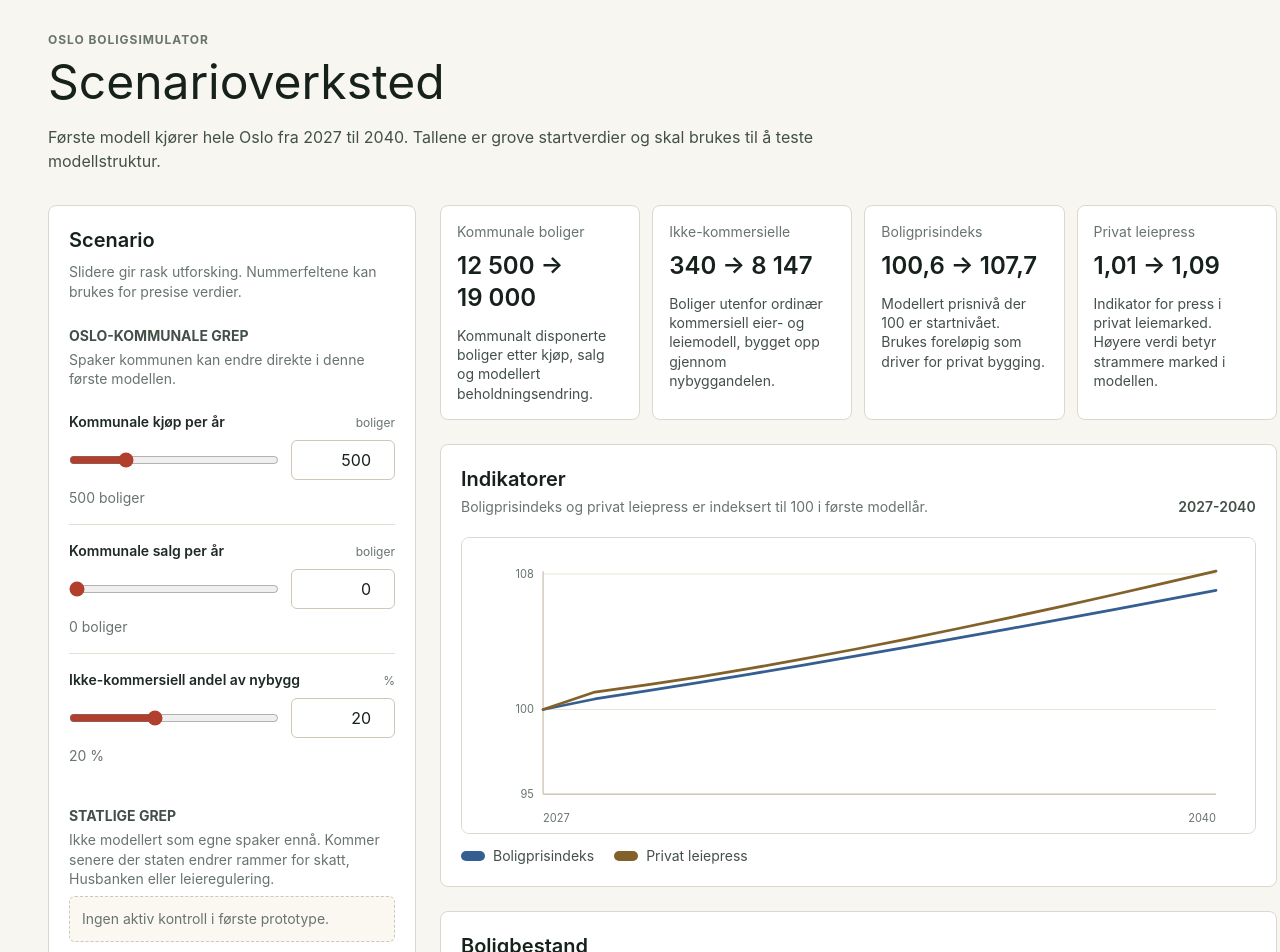
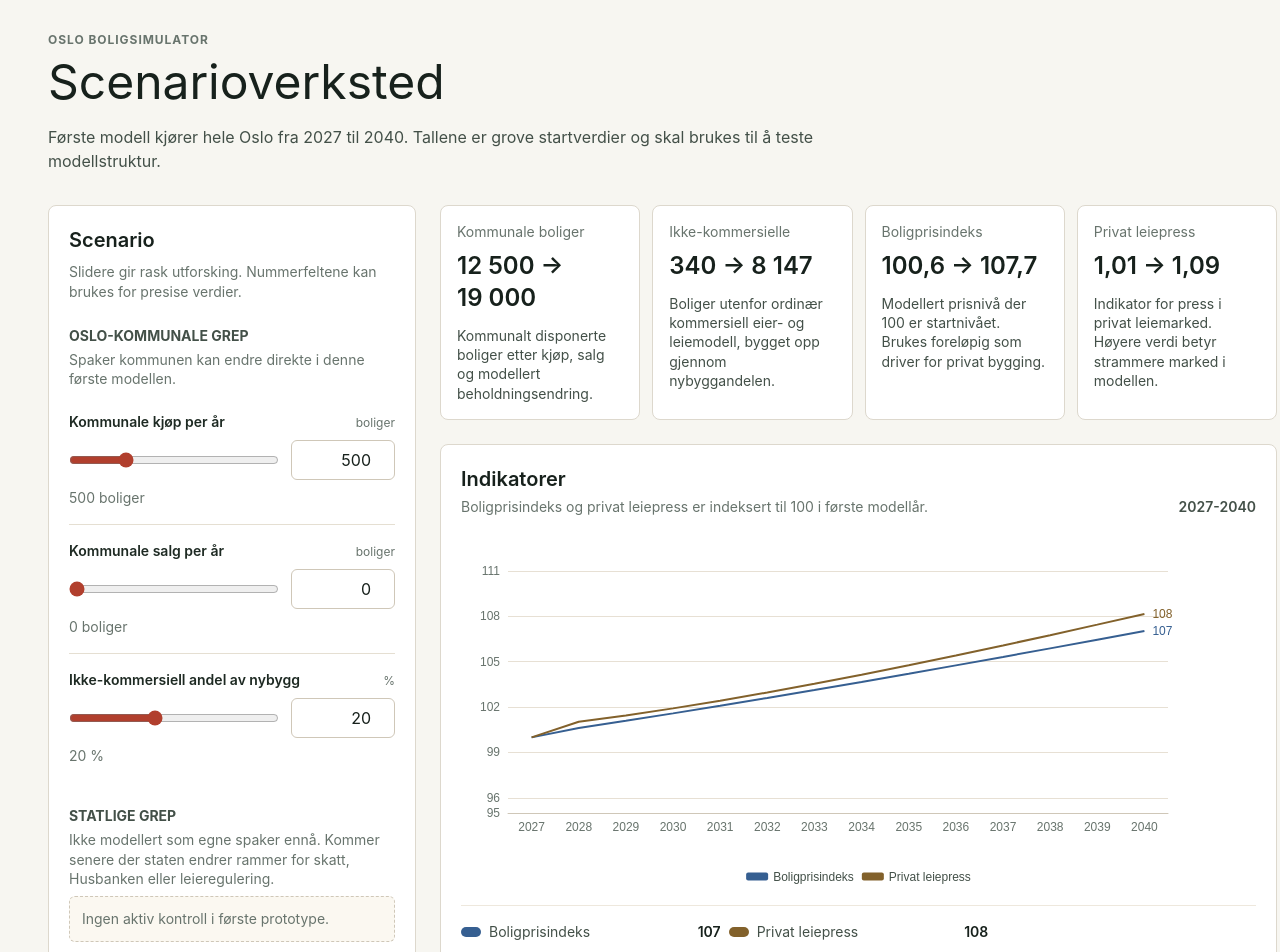
Before and after one commit to runehol/bolig-simulator, a React (Vite) app: page / in a window 1280 px wide. Shown: the top 952 px of the page. Built offline with nearby package versions, Linux system fonts and the light colour scheme.

Commit message:
Use ECharts for scenario graphs

```diff
--- a/package.json
+++ b/package.json
@@ -16,6 +16,7 @@
   },
   "dependencies": {
     "@vitejs/plugin-react": "^4.3.4",
+    "echarts": "^6.1.0",
     "react": "^18.3.1",
     "react-dom": "^18.3.1"
   },
--- a/src/ui/App.tsx
+++ b/src/ui/App.tsx
@@ -13,6 +13,7 @@ import {
   serializeScenarioSearch,
   type ScenarioUrlState,
 } from "../routing/scenario-url";
+import { ScenarioChart, type ScenarioChartSeries } from "./ScenarioChart";
 
 type ControlDefinition = {
   id: keyof ScenarioFormState;
@@ -26,12 +27,7 @@ type ControlDefinition = {
 
 type ScenarioFormState = ScenarioUrlState;
 
-type ChartSeries = {
-  key: string;
-  label: string;
-  color: string;
-  values: number[];
-};
+type ChartSeries = ScenarioChartSeries;
 
 const controls: ControlDefinition[] = [
   {
@@ -174,36 +170,6 @@ const normalizeValues = (values: number[], baseValue: number) => {
   return values.map((value) => (value / baseValue) * 100);
 };
 
-const buildPath = (
-  values: number[],
-  minValue: number,
-  maxValue: number,
-  width: number,
-  height: number,
-  padding: {
-    bottom: number;
-    left: number;
-    right: number;
-    top: number;
-  },
-) => {
-  const range = Math.max(1, maxValue - minValue);
-  const plotWidth = width - padding.left - padding.right;
-  const plotHeight = height - padding.top - padding.bottom;
-
-  return values
-    .map((value, index) => {
-      const x =
-        padding.left + (plotWidth * index) / Math.max(1, values.length - 1);
-      const y =
-        height - padding.bottom - ((value - minValue) / range) * plotHeight;
-      const command = index === 0 ? "M" : "L";
-
-      return `${command} ${x.toFixed(2)} ${y.toFixed(2)}`;
-    })
-    .join(" ");
-};
-
 const buildIndicatorSeries = (years: SimulationYearResult[]): ChartSeries[] => [
   {
     key: "price",
@@ -340,151 +306,6 @@ function ScenarioControl({
   );
 }
 
-function LineChart({
-  ariaLabel,
-  referenceValue,
-  valueFloor,
-  years,
-  series,
-}: {
-  ariaLabel: string;
-  referenceValue?: number;
-  valueFloor?: number;
-  years: number[];
-  series: ChartSeries[];
-}) {
-  const width = 860;
-  const height = 320;
-  const padding = {
-    bottom: 42,
-    left: 88,
-    right: 42,
-    top: 36,
-  };
-  const allValues = series.flatMap((item) => item.values);
-  const minValue = Math.min(valueFloor ?? referenceValue ?? 0, ...allValues);
-  const maxValue = Math.max(referenceValue ?? 0, ...allValues);
-  const middleValue = referenceValue ?? minValue + (maxValue - minValue) / 2;
-  const gridValues = Array.from(
-    new Set(
-      [minValue, middleValue, maxValue].map((value) => Math.round(value)),
-    ),
-  );
-
-  return (
-    <figure className="m-0">
-      <div className="overflow-x-auto rounded-lg border border-[#ddd8cd] bg-white">
-        <svg
-          aria-label={ariaLabel}
-          className="block min-w-[720px]"
-          role="img"
-          viewBox={`0 0 ${width} ${height}`}
-        >
-          <rect fill="#ffffff" height={height} width={width} />
-          {gridValues.map((value) => {
-            const y =
-              height -
-              padding.bottom -
-              ((value - minValue) / Math.max(1, maxValue - minValue)) *
-                (height - padding.top - padding.bottom);
-
-            return (
-              <g key={value}>
-                <line
-                  stroke="#e7e0d4"
-                  strokeWidth="1"
-                  x1={padding.left}
-                  x2={width - padding.right}
-                  y1={y}
-                  y2={y}
-                />
-                <text
-                  fill="#68746d"
-                  fontSize="12"
-                  textAnchor="end"
-                  x={padding.left - 10}
-                  y={y + 4}
-                >
-                  {formatMetricValue(value, 0)}
-                </text>
-              </g>
-            );
-          })}
-          <line
-            stroke="#cfc7b8"
-            strokeWidth="1.5"
-            x1={padding.left}
-            x2={padding.left}
-            y1={padding.top}
-            y2={height - padding.bottom}
-          />
-          <line
-            stroke="#cfc7b8"
-            strokeWidth="1.5"
-            x1={padding.left}
-            x2={width - padding.right}
-            y1={height - padding.bottom}
-            y2={height - padding.bottom}
-          />
-          {series.map((item) => (
-            <path
-              d={buildPath(
-                item.values,
-                minValue,
-                maxValue,
-                width,
-                height,
-                padding,
-              )}
-              fill="none"
-              key={item.key}
-              stroke={item.color}
-              strokeLinecap="round"
-              strokeLinejoin="round"
-              strokeWidth="3"
-            />
-          ))}
-          {years.map((year, index) => {
-            if (index !== 0 && index !== years.length - 1) {
-              return null;
-            }
-
-            const x =
-              padding.left +
-              ((width - padding.left - padding.right) * index) /
-                Math.max(1, years.length - 1);
-
-            return (
-              <text
-                fill="#68746d"
-                fontSize="12"
-                key={year}
-                textAnchor={index === 0 ? "start" : "end"}
-                x={x}
-                y={height - 12}
-              >
-                {year}
-              </text>
-            );
-          })}
-        </svg>
-      </div>
-      <figcaption className="mt-3 flex flex-wrap gap-x-5 gap-y-2 text-sm text-[#435048]">
-        {series.map((item) => (
-          <span className="inline-flex items-center gap-2" key={item.key}>
-            <span
-              aria-hidden="true"
-              className="h-2.5 w-6 rounded-full"
-              style={{ backgroundColor: item.color }}
-            />
-            {item.label}
-          </span>
-        ))}
-      </figcaption>
-    </figure>
-  );
-}
-
 function ChartPanel({
   ariaLabel,
   children,
@@ -514,13 +335,32 @@ function ChartPanel({
         </p>
       </div>
 
-      <LineChart
+      <ScenarioChart
         ariaLabel={ariaLabel}
         referenceValue={referenceValue}
         series={series}
         valueFloor={valueFloor}
         years={years}
       />
+      <div className="mt-4 grid gap-2 border-t border-[#eee8dd] pt-4 sm:grid-cols-2 lg:grid-cols-3">
+        {series.map((item) => {
+          const finalValue = item.values[item.values.length - 1] ?? 0;
+
+          return (
+            <div className="flex items-baseline gap-2 text-sm" key={item.key}>
+              <span
+                aria-hidden="true"
+                className="h-2.5 w-5 rounded-full"
+                style={{ backgroundColor: item.color }}
+              />
+              <span className="text-[#435048]">{item.label}</span>
+              <span className="ml-auto font-semibold text-[#17211c]">
+                {formatMetricValue(finalValue)}
+              </span>
+            </div>
+          );
+        })}
+      </div>
     </section>
   );
 }
--- /dev/null
+++ b/src/ui/ScenarioChart.tsx
@@ -0,0 +1,220 @@
+import { LineChart } from "echarts/charts";
+import type { LineSeriesOption } from "echarts/charts";
+import {
+  GridComponent,
+  LegendComponent,
+  TooltipComponent,
+  type GridComponentOption,
+  type LegendComponentOption,
+  type TooltipComponentOption,
+} from "echarts/components";
+import type { ComposeOption, ECharts, SetOptionOpts } from "echarts/core";
+import * as echarts from "echarts/core";
+import { SVGRenderer } from "echarts/renderers";
+import { useEffect, useMemo, useRef } from "react";
+
+echarts.use([
+  GridComponent,
+  LegendComponent,
+  LineChart,
+  SVGRenderer,
+  TooltipComponent,
+]);
+
+export type ScenarioChartSeries = {
+  color: string;
+  key: string;
+  label: string;
+  values: number[];
+};
+
+type ScenarioChartOption = ComposeOption<
+  | GridComponentOption
+  | LegendComponentOption
+  | LineSeriesOption
+  | TooltipComponentOption
+>;
+
+type ScenarioChartProps = {
+  ariaLabel: string;
+  referenceValue?: number;
+  series: ScenarioChartSeries[];
+  valueFloor?: number;
+  years: number[];
+};
+
+const numberFormatter = new Intl.NumberFormat("nb-NO", {
+  maximumFractionDigits: 0,
+});
+
+const tooltipFormatter = (params: unknown) => {
+  if (!Array.isArray(params)) {
+    return "";
+  }
+
+  const rows = params
+    .map((item) => {
+      const point = item as {
+        color?: string;
+        marker?: string;
+        seriesName?: string;
+        value?: [number, number];
+      };
+      const value = Array.isArray(point.value) ? point.value[1] : undefined;
+
+      return `<div>${point.marker ?? ""}${point.seriesName ?? ""}: <strong>${numberFormatter.format(Number(value ?? 0))}</strong></div>`;
+    })
+    .join("");
+  const year = (params[0] as { axisValueLabel?: string } | undefined)
+    ?.axisValueLabel;
+
+  return `<div><strong>${year ?? ""}</strong></div>${rows}`;
+};
+
+const buildOption = ({
+  series,
+  valueFloor,
+  years,
+}: Omit<ScenarioChartProps, "ariaLabel">): ScenarioChartOption => ({
+  animation: false,
+  color: series.map((item) => item.color),
+  grid: {
+    bottom: 56,
+    containLabel: true,
+    left: 16,
+    right: 88,
+    top: 28,
+  },
+  legend: {
+    bottom: 0,
+    icon: "roundRect",
+    itemHeight: 8,
+    itemWidth: 22,
+    textStyle: {
+      color: "#435048",
+      fontSize: 12,
+    },
+    type: "scroll",
+  },
+  series: series.map((item) => ({
+    data: item.values.map((value, index) => [years[index], value]),
+    emphasis: {
+      focus: "series",
+    },
+    endLabel: {
+      color: item.color,
+      formatter: (params) => {
+        const value = Array.isArray(params.value)
+          ? params.value[1]
+          : params.value;
+
+        return numberFormatter.format(Number(value ?? 0));
+      },
+      show: true,
+    },
+    labelLayout: {
+      moveOverlap: "shiftY",
+    },
+    name: item.label,
+    showSymbol: false,
+    smooth: false,
+    symbolSize: 6,
+    type: "line",
+  })),
+  tooltip: {
+    axisPointer: {
+      type: "line",
+    },
+    confine: true,
+    formatter: tooltipFormatter,
+    trigger: "axis",
+  },
+  xAxis: {
+    axisLabel: {
+      color: "#68746d",
+    },
+    axisLine: {
+      lineStyle: {
+        color: "#cfc7b8",
+      },
+    },
+    axisTick: {
+      show: false,
+    },
+    type: "category",
+  },
+  yAxis: {
+    axisLabel: {
+      color: "#68746d",
+      formatter: (value: number) => numberFormatter.format(value),
+    },
+    min: valueFloor,
+    splitLine: {
+      lineStyle: {
+        color: "#e7e0d4",
+      },
+    },
+    type: "value",
+  },
+});
+
+export function ScenarioChart({
+  ariaLabel,
+  referenceValue,
+  series,
+  valueFloor,
+  years,
+}: ScenarioChartProps) {
+  const chartRef = useRef<ECharts | null>(null);
+  const containerRef = useRef<HTMLDivElement | null>(null);
+  const option = useMemo(
+    () => buildOption({ referenceValue, series, valueFloor, years }),
+    [referenceValue, series, valueFloor, years],
+  );
+
+  useEffect(() => {
+    const container = containerRef.current;
+
+    if (!container || navigator.userAgent.includes("jsdom")) {
+      return;
+    }
+
+    const chart = echarts.init(container, undefined, {
+      renderer: "svg",
+    });
+    chartRef.current = chart;
+
+    const resizeChart = () => chart.resize();
+    const resizeObserver =
+      typeof ResizeObserver === "undefined"
+        ? null
+        : new ResizeObserver(resizeChart);
+
+    resizeObserver?.observe(container);
+    window.addEventListener("resize", resizeChart);
+
+    return () => {
+      resizeObserver?.disconnect();
+      window.removeEventListener("resize", resizeChart);
+      chart.dispose();
+      chartRef.current = null;
+    };
+  }, []);
+
+  useEffect(() => {
+    const setOptionOptions: SetOptionOpts = {
+      notMerge: true,
+    };
+
+    chartRef.current?.setOption(option, setOptionOptions);
+  }, [option]);
+
+  return (
+    <div
+      aria-label={ariaLabel}
+      className="h-[22rem] w-full"
+      ref={containerRef}
+      role="img"
+    />
+  );
+}
```
Also changed, not shown: 3 other files (tests, documents, lock files or other folders).
